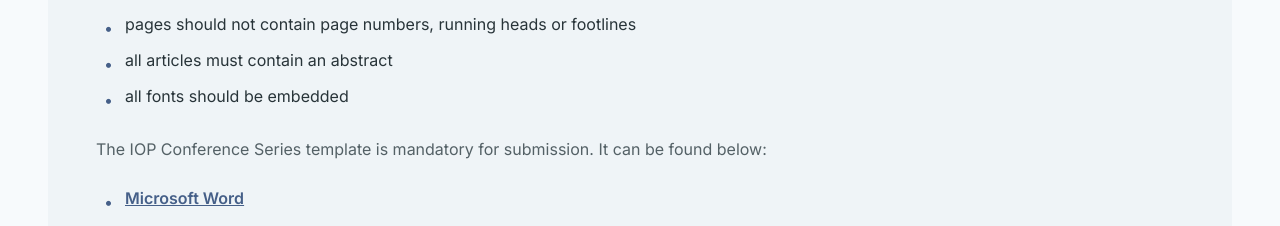
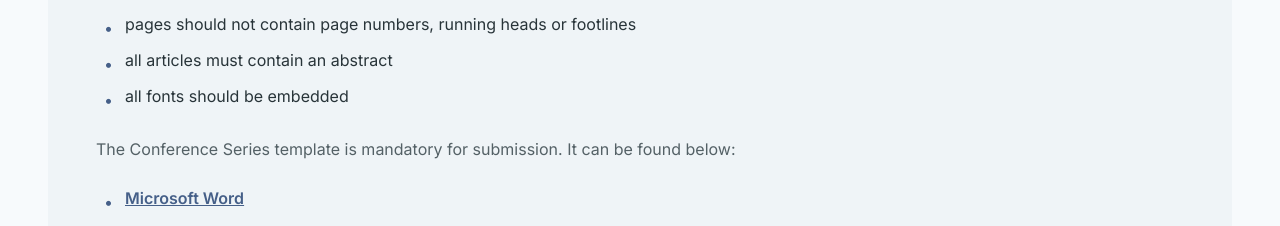
Before and after one commit to ascomlab/apase-web, a Next.js app: page /submission in a window 1280 px wide. Shown: the part 1181-1407 px from the top of the page. Built offline with nearby package versions, Linux system fonts and the light colour scheme.

Commit message:
Update data.ts

```diff
--- a/app/submission/data.ts
+++ b/app/submission/data.ts
@@ -13,7 +13,7 @@ Full details of the author publication guidelines for JPCS can be found [**here*
 - all articles must contain an abstract
 - all fonts should be embedded
 
-The IOP Conference Series template is mandatory for submission. It can be found below:
+The Conference Series template is mandatory for submission. It can be found below:
 
 - [**Microsoft Word**](https://cms.iopscience.iop.org/alfresco/d/d/workspace/SpacesStore/f67538ae-18b2-11e4-831a-29411a5deefe/WordGuidelines.zip)
 
```
